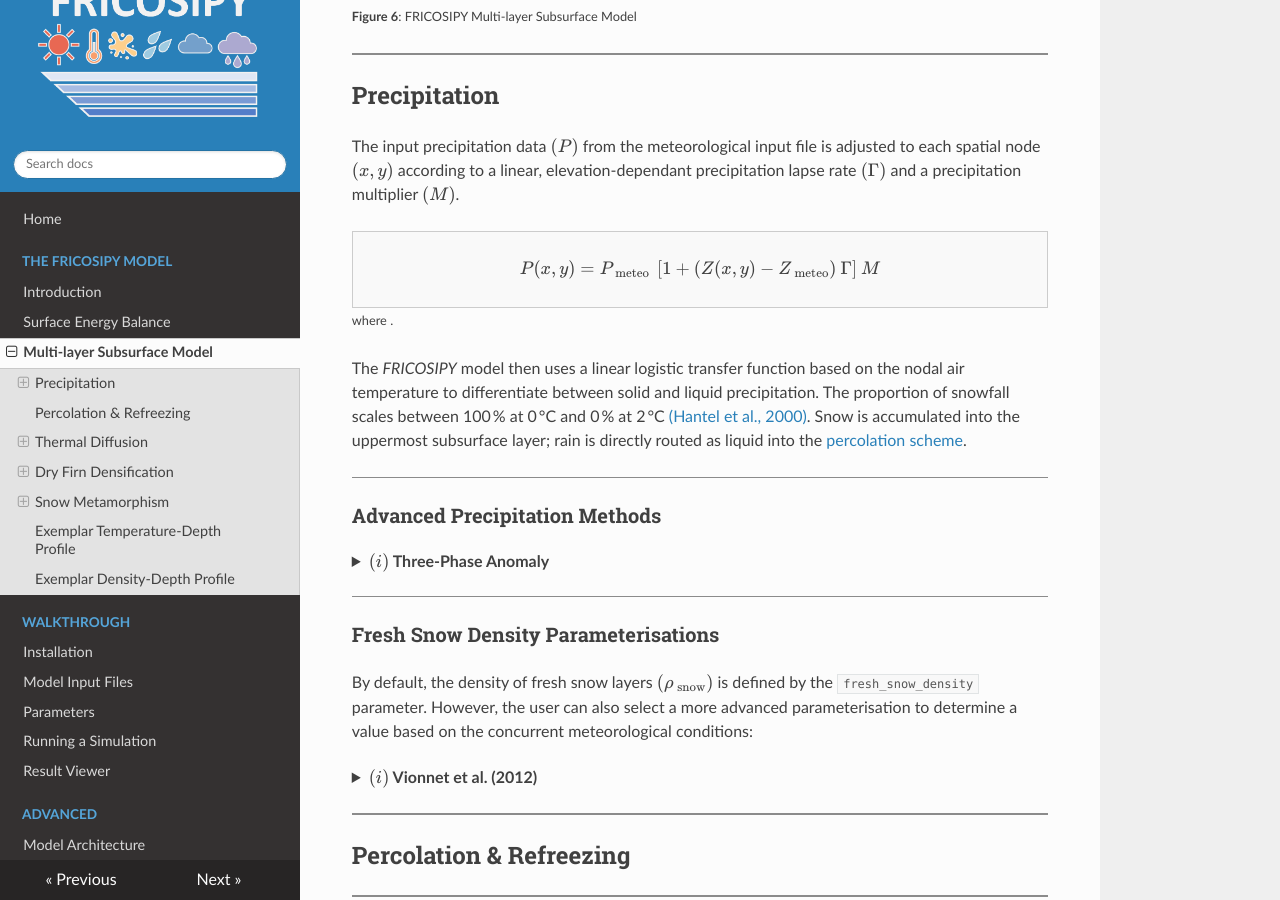
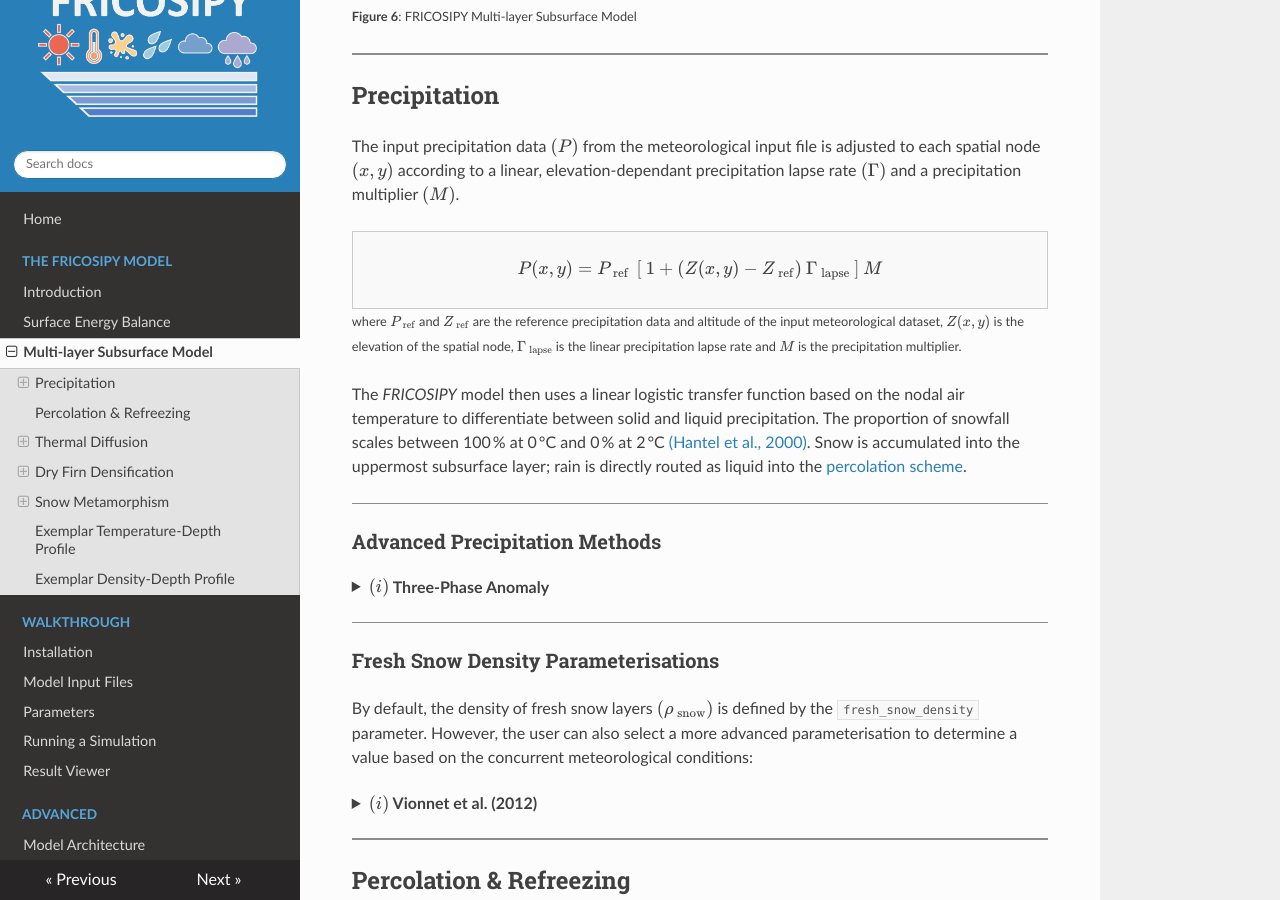
Before and after one commit to MarcusGastaldello/FRICOSIPY, an MkDocs documentation site: the page built from docs/subsurface_model.md, in a window 1280 px wide and 900 px high, scrolled down 777 px. Built offline with MkDocs 1.6.1, drawn with Linux system fonts in a browser that asks for light colours.

Commit message:
Update subsurface_model.md

```diff
--- a/docs/subsurface_model.md
+++ b/docs/subsurface_model.md
@@ -21,10 +21,10 @@ The input precipitation data $(P)$ from the meteorological input file is adjuste
 
 <div style="border:1px solid #ccc; padding:10px; background:#f9f9f9; max-width:100%; overflow-x:auto;">
 $$
-P (x,y) = P_{\text{ meteo}} \: \left[ 1 + (Z (x,y) - Z_{\text{ meteo}}) \: \Gamma \right] \: M
+P (x,y) = P_{\text{ ref}} \: \left[\: 1 + (Z (x,y) - Z_{\text{ ref}}) \: \Gamma_{\text{ lapse}} \: \right] \: M
 $$
 </div>
-<small>where .  </small>
+<small>where $P_{\text{ ref}}$ and $Z_{\text{ ref}}$ are the reference precipitation data and altitude of the input meteorological dataset, $Z (x,y)$ is the elevation of the spatial node, $\Gamma_{\text{ lapse}}$ is the linear precipitation lapse rate and $M$ is the precipitation multiplier. </small>
 
 The *FRICOSIPY* model then uses a linear logistic transfer function based on the nodal air temperature to differentiate between solid and liquid precipitation. The proportion of snowfall scales between 100 % at 0 °C and 0 % at 2 °C [(Hantel et al., 2000)](https://doi.org/10.1002/(SICI)1097-0088(200005)20:6<615::AID-JOC489>3.0.CO;2-0). Snow is accumulated into the uppermost subsurface layer; rain is directly routed as liquid into the [percolation scheme](https://fricosipy.readthedocs.io/en/latest/subsurface_model/#percolation-refreezing).
 
```
